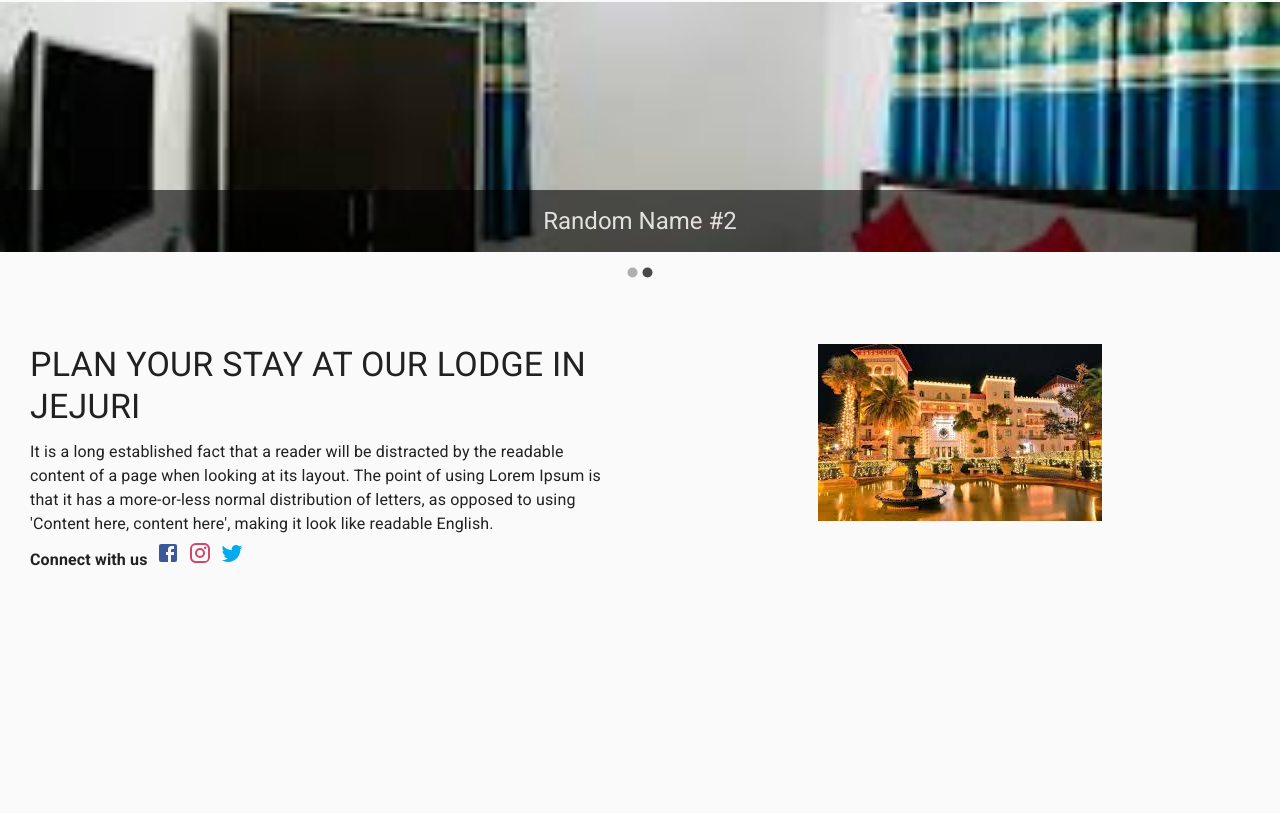
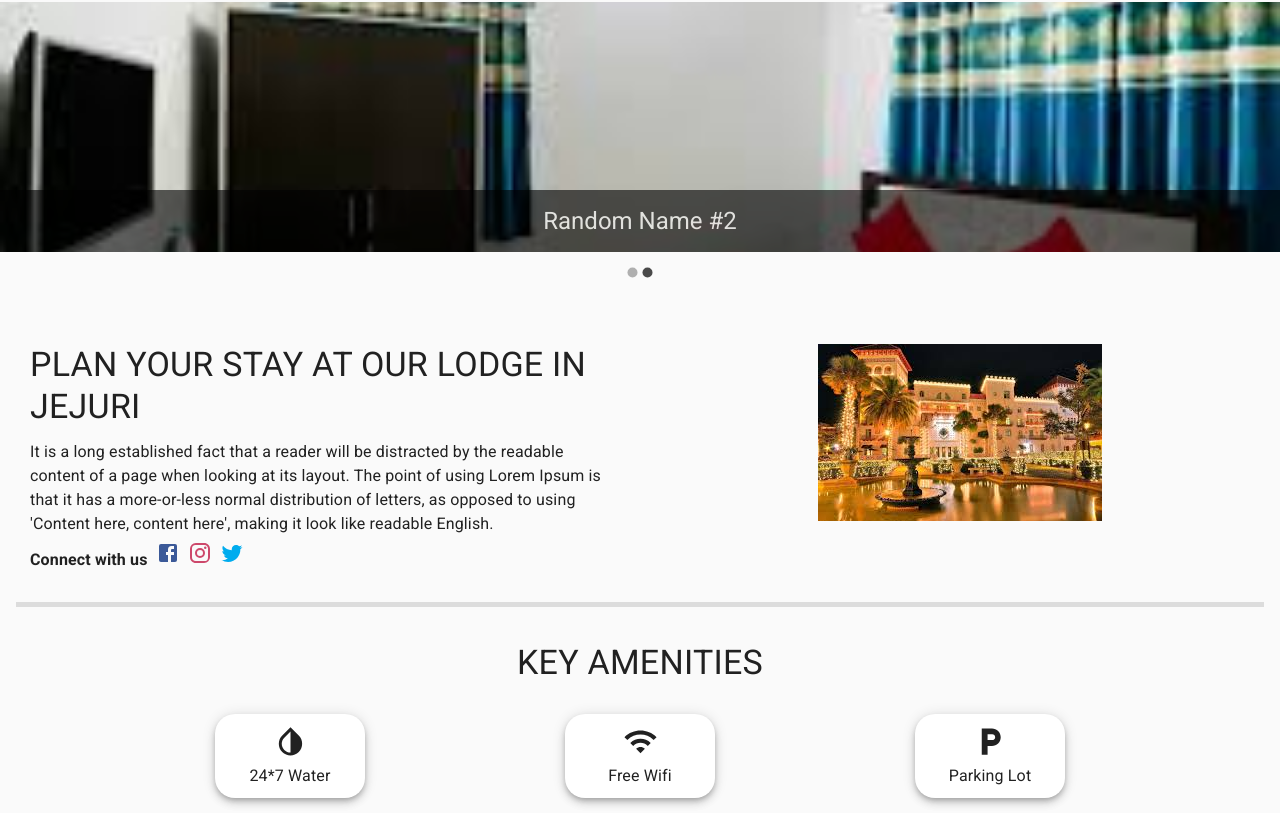
Before and after one commit to akshay-zagade/hotel-management, a React (Create React App) app: page / in a window 1280 px wide. Shown: the part 439-1252 px from the top of the page. Before the commit the page ends 1041 px from the top, so only its background shows below. Built offline with nearby package versions, Linux system fonts and the light colour scheme.

Commit message:
Added key amenities component

```diff
--- /dev/null
+++ b/src/components/KeyAmenities.js
@@ -0,0 +1,75 @@
+import { Grid, makeStyles, Paper, Typography } from "@material-ui/core";
+import React from "react";
+import InvertColorsIcon from "@material-ui/icons/InvertColors";
+import LocalParkingIcon from "@material-ui/icons/LocalParking";
+import WifiIcon from "@material-ui/icons/Wifi";
+
+const useStyles = makeStyles((theme) => ({
+  keyAmenitiesIconPaper: {
+    padding: 10,
+    height: "100%",
+    width: 150,
+    borderRadius: 20,
+  },
+  keyAmenitiesHeader: {
+    padding: 15,
+  },
+  keyAmenitiesBody: {
+    padding: 15,
+    [theme.breakpoints.down("xs")]: {
+      flexDirection: "column",
+      height: 330,
+    },
+  },
+}));
+
+function KeyAmenities() {
+  const classes = useStyles();
+  return (
+    <div>
+      <Grid container direction="column">
+        <Grid item align="center" className={classes.keyAmenitiesHeader}>
+          <Typography variant="h4">KEY AMENITIES</Typography>
+        </Grid>
+        <Grid
+          item
+          container
+          className={classes.keyAmenitiesBody}
+          justify="space-evenly"
+        >
+          <Grid item align="center">
+            <Paper
+              elevation={5}
+              square={false}
+              className={classes.keyAmenitiesIconPaper}
+            >
+              <InvertColorsIcon fontSize="large" />{" "}
+              <Typography> 24*7 Water </Typography>
+            </Paper>
+          </Grid>
+          <Grid item align="center">
+            <Paper
+              elevation={5}
+              square={false}
+              className={classes.keyAmenitiesIconPaper}
+            >
+              <WifiIcon fontSize="large" /> <Typography> Free Wifi </Typography>
+            </Paper>
+          </Grid>
+          <Grid item align="center">
+            <Paper
+              elevation={5}
+              square={false}
+              className={classes.keyAmenitiesIconPaper}
+            >
+              <LocalParkingIcon fontSize="large" />{" "}
+              <Typography> Parking Lot</Typography>
+            </Paper>
+          </Grid>
+        </Grid>
+      </Grid>
+    </div>
+  );
+}
+
+export default KeyAmenities;
--- a/src/components/Overview.js
+++ b/src/components/Overview.js
@@ -1,12 +1,25 @@
+import { Divider, makeStyles } from "@material-ui/core";
 import React from "react";
 import HotelOverview from "./HotelOverview";
+import KeyAmenities from "./KeyAmenities";
 import OverviewPageCarousel from "./OverviewPageCarousel";
 
+const useStyles = makeStyles({
+  root: {
+    height: 5,
+    marginBottom: 20
+  },
+});
+
 function Overview() {
+
+  const classes = useStyles();
   return (
     <div>
       <OverviewPageCarousel />
       <HotelOverview />
+      <Divider variant="middle" classes={{root: classes.root}}/>
+      <KeyAmenities />
     </div>
   );
 }
```
